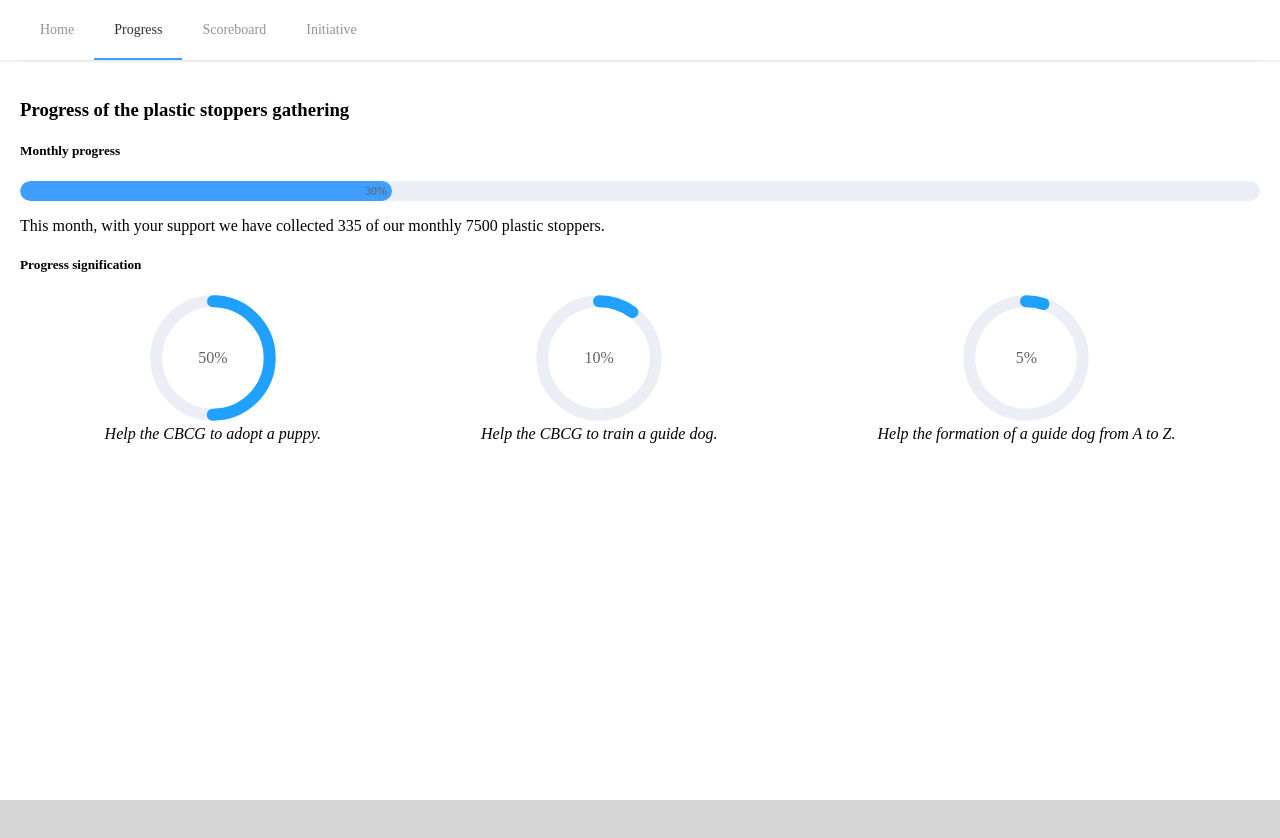
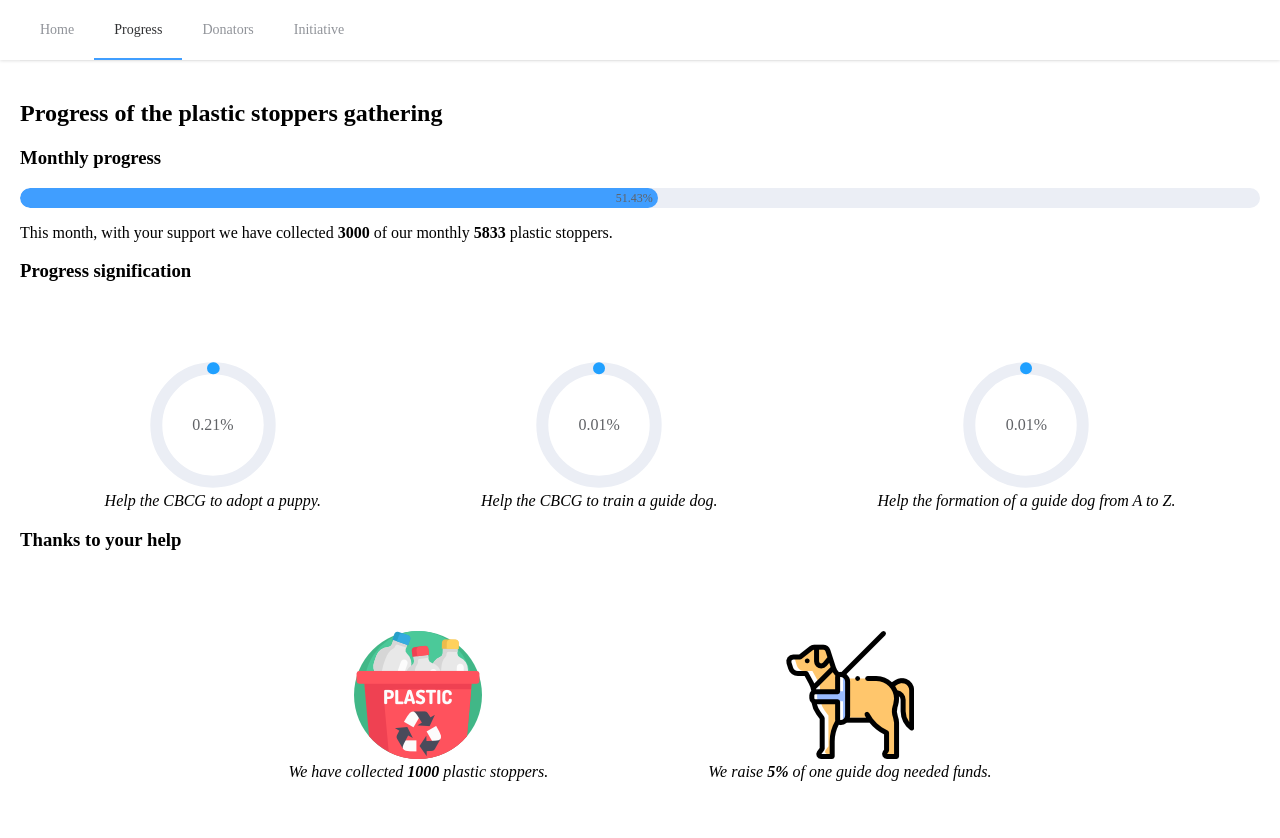
Before and after one commit to TheYoungSensei/drop_your_bouchons, a Vue app in the folder front-end/: page /#/progress in a window 1280 px wide. Shown: the top 838 px of the page. Before the commit the page ends 800 px from the top, so only its background shows below. Built offline with nearby package versions, Linux system fonts and the light colour scheme.

Commit message:
FRONT-END | Add VueX connection

```diff
--- a/front-end/src/App.vue
+++ b/front-end/src/App.vue
@@ -40,12 +40,12 @@
 
 <style>
   html {
-    height: 100%;
+    min-height: 100%;
   }
 
   body {
     margin: 0;
-    height: 100%;
+    min-height: 100%;
     background-color: #d7d6d6;
   }
 
@@ -54,7 +54,7 @@
     font-weight: 400;
     letter-spacing: 0;
     font-style: normal;
-    height: 100%;
+    min-height: 100%;
     background-color: #ffff;
   }
 </style>
--- a/front-end/src/components/Header.vue
+++ b/front-end/src/components/Header.vue
@@ -8,7 +8,7 @@
                 Progress
             </el-menu-item>
             <el-menu-item index="/scoreboard">
-                Scoreboard
+                Donators
             </el-menu-item>
             <el-menu-item index="/initiative">
                 Initiative
--- a/front-end/src/router.js
+++ b/front-end/src/router.js
@@ -3,7 +3,7 @@ import Router from 'vue-router'
 import Home from './views/Home'
 import Progress from './views/Progress'
 import Initiative from './views/Initiative'
-import Scoreboard from './views/Scoreboard'
+import Scoreboard from './views/Donators'
 
 
 Vue.use(Router);
--- a/front-end/src/store.js
+++ b/front-end/src/store.js
@@ -1,11 +1,11 @@
 import Vue from 'vue'
 import Vuex from 'vuex'
 
-Vue.use(Vuex)
+Vue.use(Vuex);
 
 export default new Vuex.Store({
   state: {
-
+    nbPlasticStoppers: 3000
   },
   mutations: {
 
--- /dev/null
+++ b/front-end/src/views/Donators.vue
@@ -0,0 +1,5 @@
+<template>
+    <div class="donators">
+        Donators
+    </div>
+</template>
--- a/front-end/src/views/Progress.vue
+++ b/front-end/src/views/Progress.vue
@@ -1,40 +1,76 @@
 <template>
     <div class="progress">
-        <h3>Progress of the plastic stoppers gathering</h3>
-        <h5>Monthly progress</h5>
-        <el-progress :text-inside="true" :percentage="30" :stroke-width="20" status="text">
+        <h1>Progress of the plastic stoppers gathering</h1>
+        <h3>Monthly progress</h3>
+        <el-progress :text-inside="true" :percentage="monthlyPerc" :stroke-width="20" status="text">
 
         </el-progress>
         <p>
-            This month, with your support we have collected 335 of our monthly 7500 plastic stoppers.
+            This month, with your support we have collected <b>{{nbPlasticStoppers}}</b> of our monthly <b>5833</b> plastic stoppers.
         </p>
-        <h5>Progress signification</h5>
+        <h3>Progress signification</h3>
         <div class="progress-div">
             <div class="box-card">
-                <el-progress type="circle" :percentage="50" :stroke-width="12">
+                <el-progress type="circle" :percentage="puppyPerc" :stroke-width="12">
 
                 </el-progress><br>
-                <em>Help the CBCG to adopt a puppy.</em>
+                <em class="boxed-em">Help the CBCG to adopt a puppy.</em>
             </div>
             <div class="box-card">
-                <el-progress type="circle" :percentage="10" :stroke-width="12">
+                <el-progress type="circle" :percentage="dogPerc" :stroke-width="12">
 
                 </el-progress><br>
-                <em>Help the CBCG to train a guide dog.</em>
+                <em class="boxed-em">Help the CBCG to train a guide dog.</em>
             </div>
             <div class="box-card">
-                <el-progress type="circle" :percentage="5" :stroke-width="12">
+                <el-progress type="circle" :percentage="totalPerc" :stroke-width="12">
 
                 </el-progress><br>
-                <em>Help the formation of a guide dog from A to Z.</em>
+                <em class="boxed-em">Help the formation of a guide dog from A to Z.</em>
+            </div>
+        </div>
+        <h3>Thanks to your help</h3>
+        <div class="progress-div">
+            <div class="box-card">
+                <img src="../assets/plastic.png" alt="Image of plastic caps"><br>
+                <em class="boxed-em">We have collected <b>1000</b> plastic stoppers.</em>
+            </div>
+            <div class="box-card">
+                <img src="../assets/dog.png" alt="Image of guide dogs"><br>
+                <em class="boxed-em">We raise <b>5%</b> of one guide dog needed funds.</em>
             </div>
         </div>
     </div>
 </template>
 
 <script>
+    import { mapState } from "vuex";
+
+    const percentage = (percentFor, percentOf) => {
+        if(percentFor === 0 || percentOf === 0) {
+            return 0;
+        }
+        return ((percentFor/percentOf) * 100).toFixed(2)
+    };
+
     export default {
-
+        computed: {
+            ...mapState({
+                nbPlasticStoppers: 'nbPlasticStoppers'
+            }),
+            monthlyPerc: function () {
+                return percentage(this.nbPlasticStoppers, 5833,33);
+            },
+            puppyPerc: function () {
+                return percentage(this.nbPlasticStoppers, 1400000);
+            },
+            dogPerc: function () {
+                return percentage(this.nbPlasticStoppers, 31000000);
+            },
+            totalPerc: function () {
+                return percentage(this.nbPlasticStoppers, 32400000)
+            }
+        }
     }
 </script>
 
@@ -50,7 +86,18 @@
        text-align: center;
    }
 
+   .box-help {
+       display: -webkit-inline-box;
+       margin-right: 20vh;
+       margin-left: 20vh;
+       text-align: center;
+   }
+
     .progress-div {
         text-align: center;
+        margin-top: 10vh;
+    }
+
+    .boxed-em {
     }
 </style>
--- a/front-end/src/views/Scoreboard.vue
+++ /dev/null
@@ -1,5 +0,0 @@
-<template>
-    <div class="scoreboard">
-        Scoreboard
-    </div>
-</template>
```
Also changed, not shown: front-end/src/assets/dog.png (added), front-end/src/assets/plastic.png (added).
